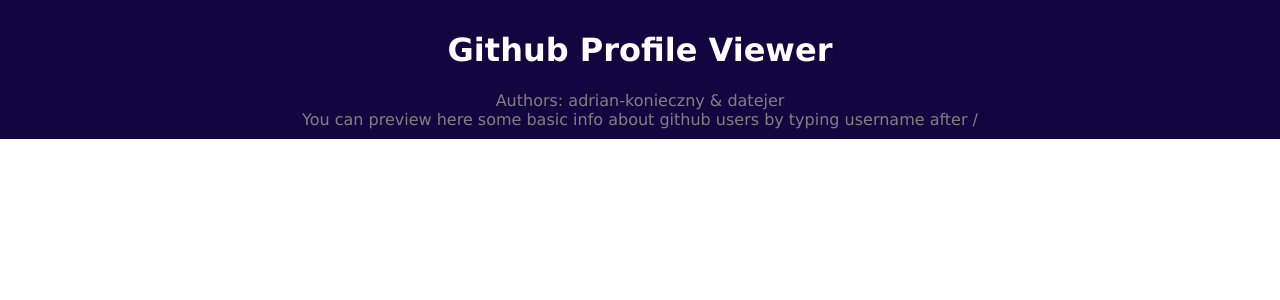
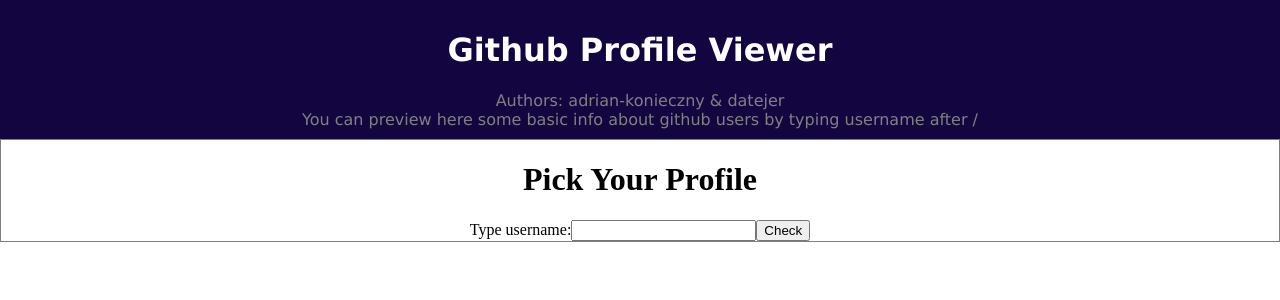
Before and after one commit to adrian-konieczny/github-profile-viewer, a Next.js app: page / in a window 1280 px wide. Shown: the top 300 px of the page. Built offline with nearby package versions, Linux system fonts and the light colour scheme.

Commit message:
started adding user input

```diff
--- /dev/null
+++ b/src/components/FetchUser/FetchUser.module.scss
@@ -0,0 +1,7 @@
+.user {
+  display: flex;
+  flex-direction: column;
+  align-items: center;
+
+  border: 1px solid gray;
+}
--- a/src/components/FetchUser/FetchUser.tsx
+++ b/src/components/FetchUser/FetchUser.tsx
@@ -1,8 +1,24 @@
-const handleSubmit = () => {};
-const FetchUser = () => {
+import { FormEventHandler, useRef } from "react";
+import { useRouter } from "next/router";
+import styles from "./FetchUser.module.scss";
+
+export const FetchUser = () => {
+  const router = useRouter();
+  let username = useRef<HTMLInputElement>(null);
+  const handleSubmit: FormEventHandler<HTMLFormElement> = (e) => {
+    e.preventDefault();
+    if (null !== username.current) {
+      router.push(`/${username.current.value}`);
+    }
+  };
   return (
-    <div>
-      <form onSubmit={handleSubmit}></form>
+    <div className={styles.user}>
+      <h1>Pick Your Profile</h1>
+      <form onSubmit={handleSubmit}>
+        <label htmlFor="userInput">Type username:</label>
+        <input type="text" ref={username} />
+        <button>Check</button>
+      </form>
     </div>
   );
 };
--- /dev/null
+++ b/src/components/LandingPage/LandingPage.scss
@@ -0,0 +1,4 @@
+.home {
+  display: flex;
+  flex-direction: column;
+}
--- a/src/components/LandingPage/LandingPage.tsx
+++ b/src/components/LandingPage/LandingPage.tsx
@@ -1,6 +1,7 @@
 import Head from "next/head";
 import { Info } from "../Info/Info";
-
+import { FetchUser } from "../FetchUser/FetchUser";
+import styles from "./LandingPage.scss";
 export const LandingPage = () => {
   return (
     <>
@@ -10,7 +11,10 @@
         <meta name="viewport" content="width=device-width, initial-scale=1" />
         <link rel="icon" href="/favicon.ico" />
       </Head>
-      <Info />
+      <div className={styles.home}>
+        <Info />
+        <FetchUser />
+      </div>
     </>
   );
 };
```
